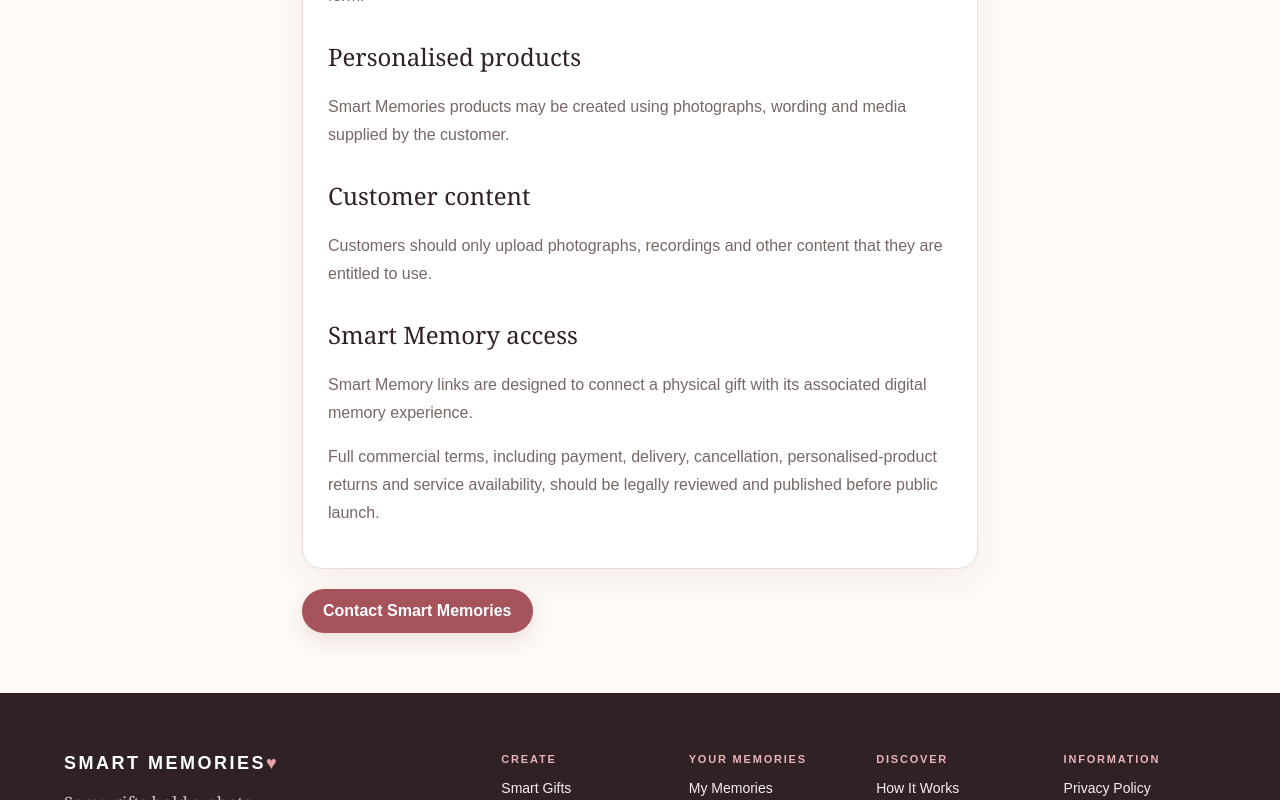
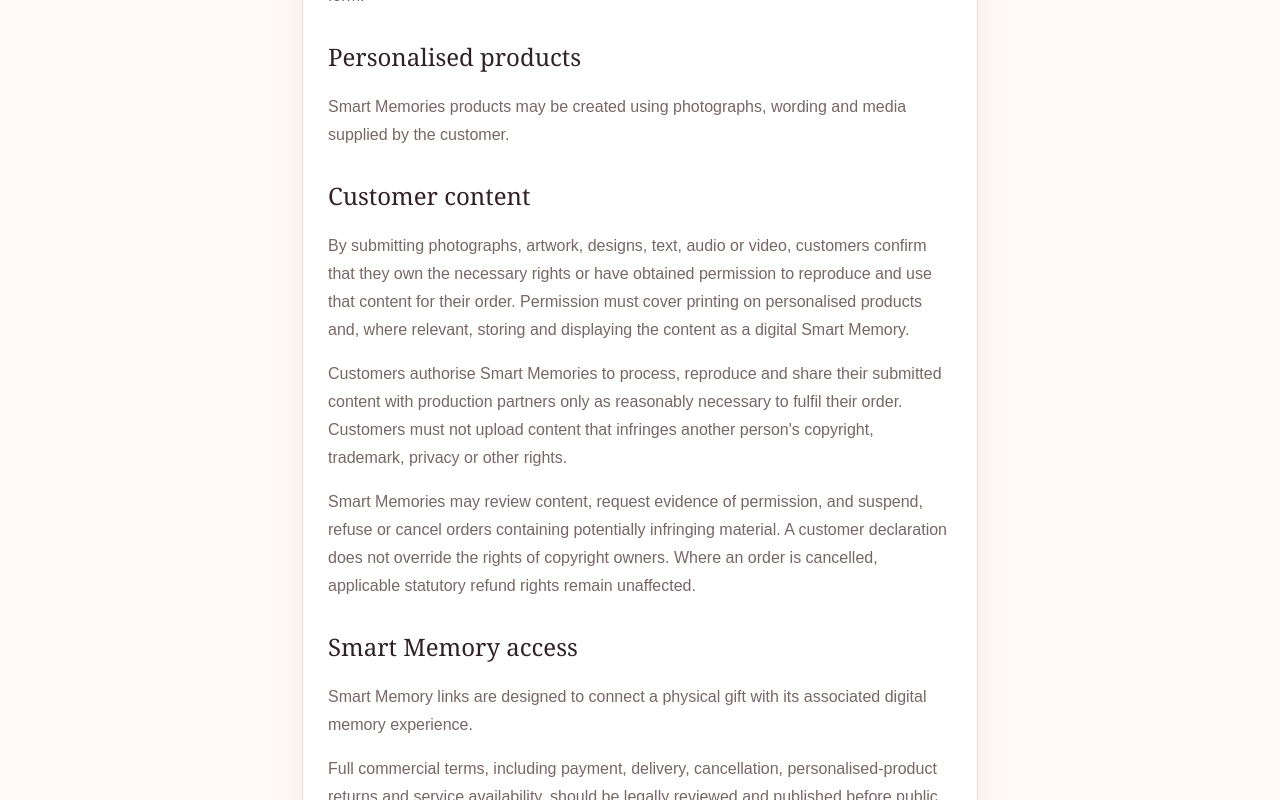
Before and after one commit to jorjuel/smart-memories, a Next.js app: page /terms in a window 1280 px wide. Shown: the part 601-1401 px from the top of the page. Built offline with nearby package versions, Linux system fonts and the light colour scheme.

Commit message:
Require and record customer content rights declaration

```diff
--- a/app/terms/page.tsx
+++ b/app/terms/page.tsx
@@ -38,11 +38,25 @@ export default function TermsPage() {
         </h2>
 
         <p>
-          Customers should only
-          upload photographs,
-          recordings and other
-          content that they are
-          entitled to use.
+          By submitting photographs, artwork, designs, text, audio or video,
+          customers confirm that they own the necessary rights or have obtained
+          permission to reproduce and use that content for their order. Permission
+          must cover printing on personalised products and, where relevant,
+          storing and displaying the content as a digital Smart Memory.
+        </p>
+        <p>
+          Customers authorise Smart Memories to process, reproduce and share
+          their submitted content with production partners only as reasonably
+          necessary to fulfil their order. Customers must not upload content
+          that infringes another person's copyright, trademark, privacy or
+          other rights.
+        </p>
+        <p>
+          Smart Memories may review content, request evidence of permission,
+          and suspend, refuse or cancel orders containing potentially infringing
+          material. A customer declaration does not override the rights of
+          copyright owners. Where an order is cancelled, applicable statutory
+          refund rights remain unaffected.
         </p>
 
         <h2>
```
